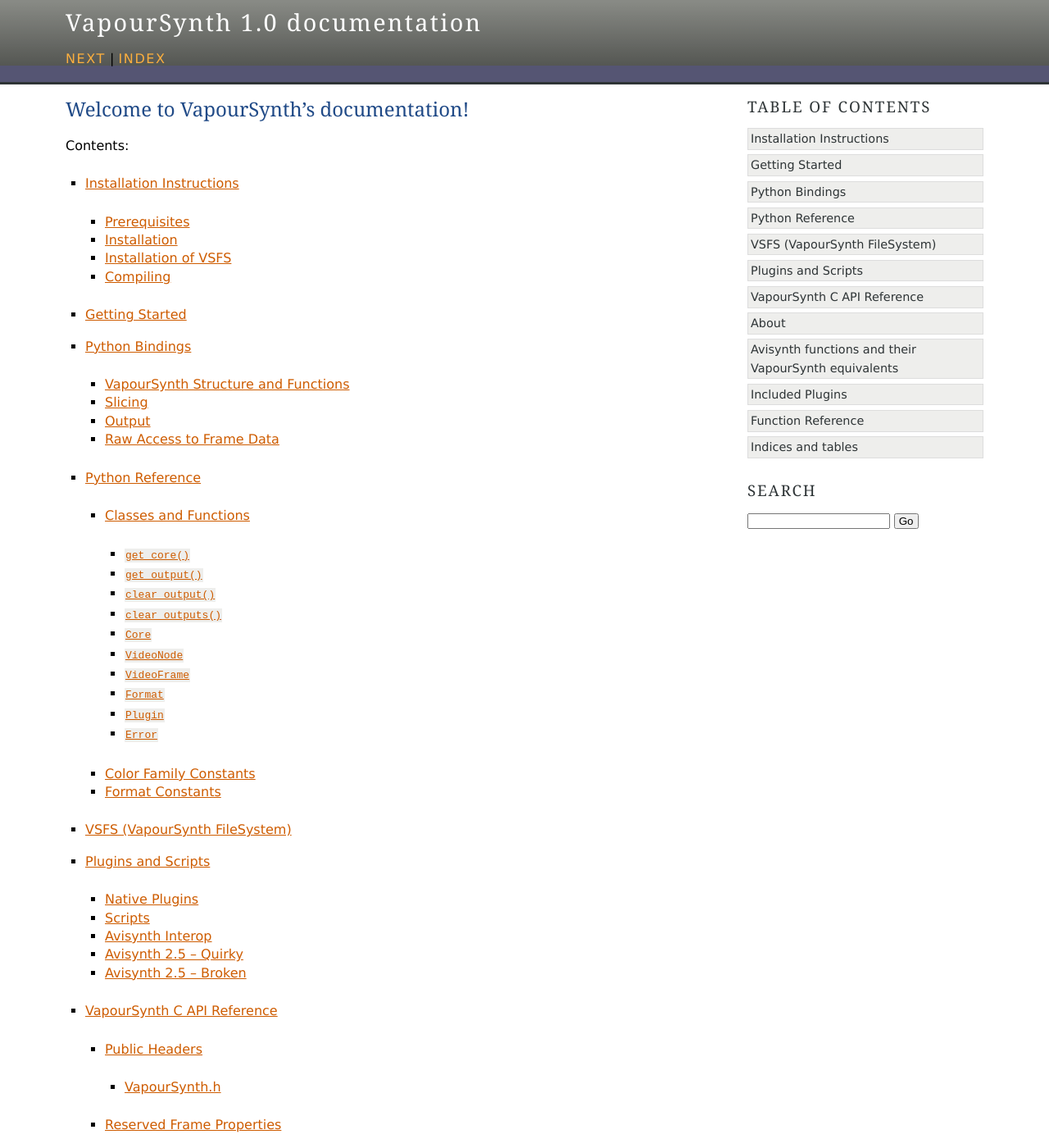
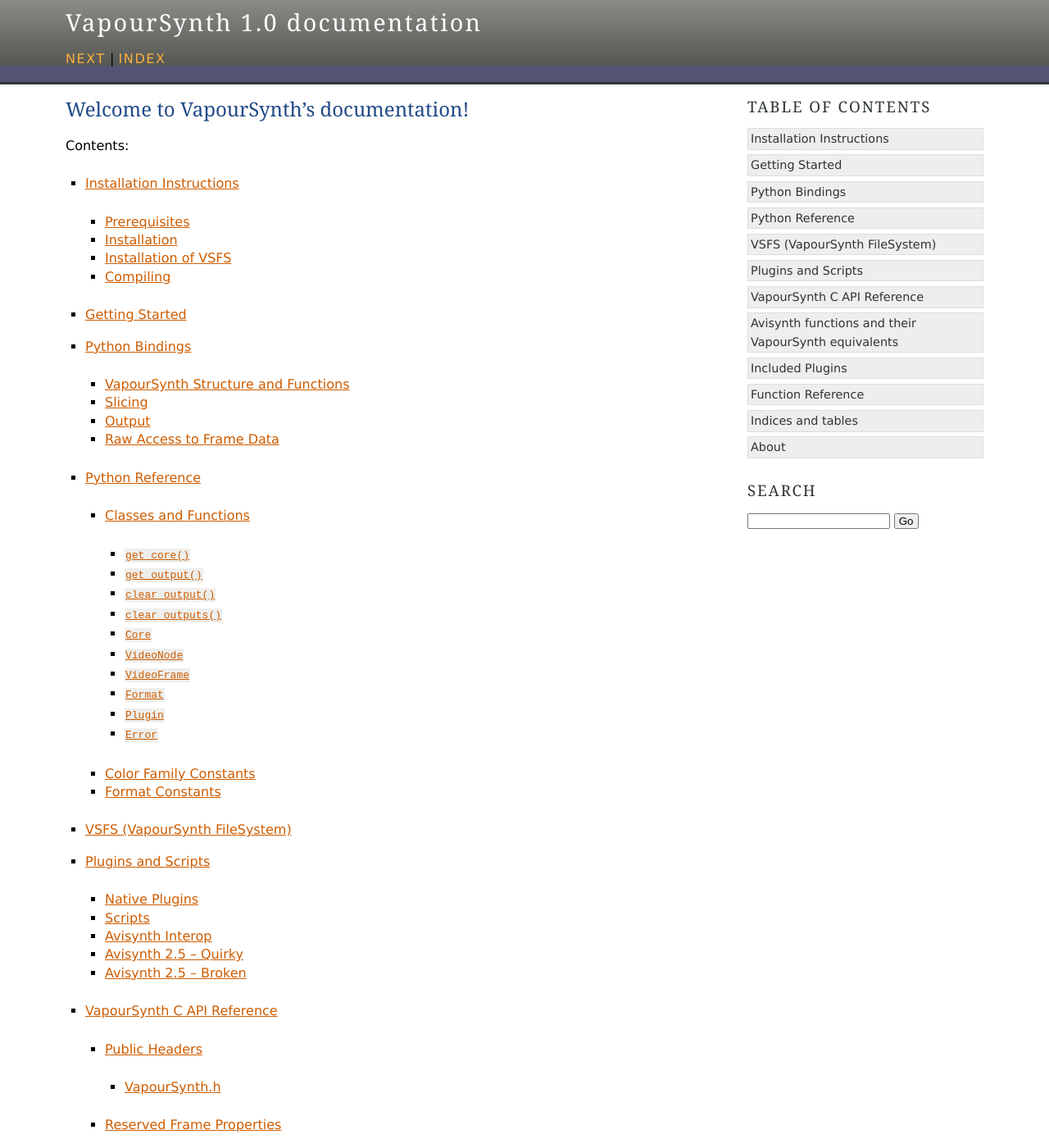
Before and after one commit to vapoursynth/vapoursynth, a Sphinx documentation site: the page built from doc/index.rst, in a window 1280 px wide and 1400 px high. Shown: the whole window at 82% size. Built offline with Sphinx 7.4.7, drawn with Linux system fonts in a browser that asks for light colours; formulas are drawn with MathJax 3; some of the changed text lies outside the part shown.

Commit message:
More docs

```diff
--- a/doc/index.rst
+++ b/doc/index.rst
@@ -19,11 +19,10 @@
    vsfs
    pluginlist
    apireference
-
-   about
    avisynthcomp
    includedplugins
    functions
+   about
 
 
 Indices and tables
```
